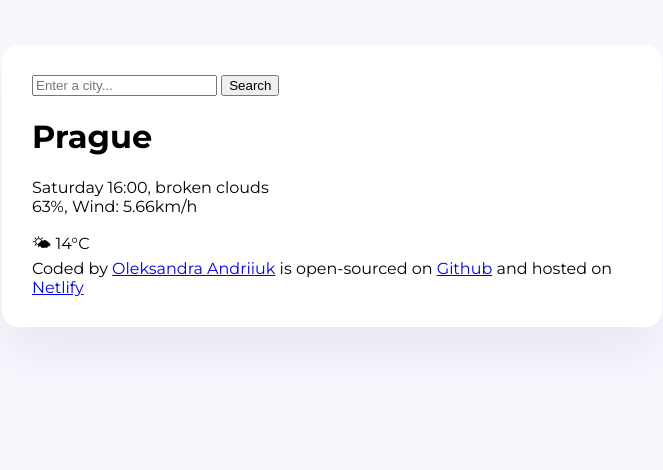
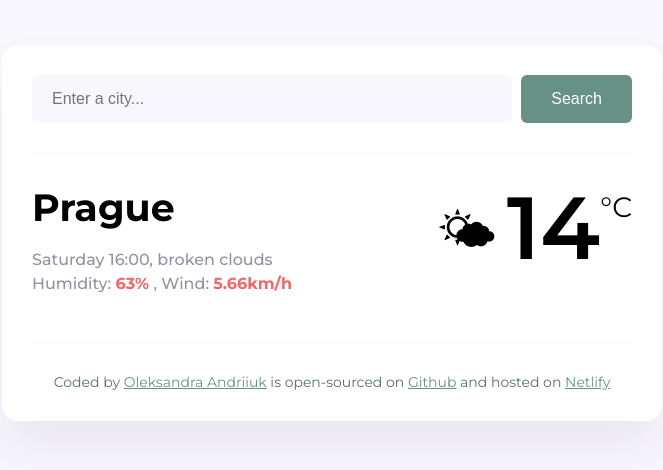
Before and after one commit to aleks-sandra/SheCodes-plus, a plain HTML site: page index.html in a window 1280 px wide. Shown: the whole page, without its empty margins (308-971 px from the left). Drawn offline with Linux system fonts and the light colour scheme.

Commit message:
Add basic css

```diff
--- a/index.html
+++ b/index.html
@@ -15,21 +15,32 @@
   <body>
     <div class="weather-app">
       <header>
-        <form>
-          <input type="search" placeholder="Enter a city..." required />
-          <input type="submit" value="Search" />
+        <form class="search-form">
+          <input
+            type="search"
+            placeholder="Enter a city..."
+            required
+            class="search-form-input"
+          />
+          <input type="submit" value="Search" class="search-form-button" />
         </form>
       </header>
       <main>
-        <div>
-          <h1>Prague</h1>
-          <p>
-            Saturday 16:00, broken clouds
-            <br />
-            63%, Wind: 5.66km/h
-          </p>
+        <div class="weather-app-data">
+          <div>
+            <h1 class="city-name">Prague</h1>
+            <p class="weather-app-details">
+              Saturday 16:00, broken clouds
+              <br />
+              Humidity: <strong>63%</strong> , Wind: <strong>5.66km/h</strong>
+            </p>
+          </div>
+          <div class="weather-app-temperature">
+            <div class="weather-app-icon">🌤</div>
+            <div class="weather-app-value">14</div>
+            <div class="weather-app-unit">°C</div>
+          </div>
         </div>
-        <div>🌤 14°C</div>
       </main>
       <footer>
         Coded by
--- a/src/style.css
+++ b/src/style.css
@@ -12,3 +12,85 @@ body {
   box-shadow: 0 30px 50px rgba(65, 50, 100, 0.08);
   border-radius: 16px;
 }
+a {
+  color: #679186;
+}
+
+header {
+  border-bottom: 1px solid #f9f7fe;
+  padding: 0 0 30px 0;
+}
+
+.search-form-input {
+  background-color: #f9f7fe;
+  border: none;
+  border-radius: 6px;
+  width: 80%;
+  padding: 15px 20px;
+  font-size: 16px;
+}
+
+.search-form-button {
+  background-color: #679186;
+  border: none;
+  padding: 15px 30px;
+  margin-left: 5px;
+  border-radius: 6px;
+  color: white;
+  font-size: 16px;
+}
+
+main {
+  padding: 30px 0;
+}
+
+.city-name {
+  margin: 0;
+  font-size: 38px;
+  line-height: 48px;
+}
+
+.weather-app-details {
+  font-size: 16px;
+  line-height: 24px;
+  color: rgba(39, 33, 66, 0.5);
+  font-weight: 500;
+}
+
+.weather-app-details strong {
+  color: #f06868;
+  font-weight: 700;
+}
+
+.weather-app-data {
+  display: flex;
+  justify-content: space-between;
+}
+
+.weather-app-temperature {
+  display: flex;
+}
+
+.weather-app-value {
+  font-size: 88px;
+  line-height: 88px;
+  font-weight: 600;
+  margin-left: 10px;
+}
+.weather-app-icon {
+  font-size: 50px;
+  margin-top: 13px;
+}
+.weather-app-unit {
+  margin-top: 6px;
+  font-size: 28px;
+}
+
+footer {
+  border-top: 1px solid #f9f7fe;
+  padding: 30px 0 0 0;
+  text-align: center;
+  font-size: 14px;
+  font-weight: 400;
+  color: #596e79;
+}
```
